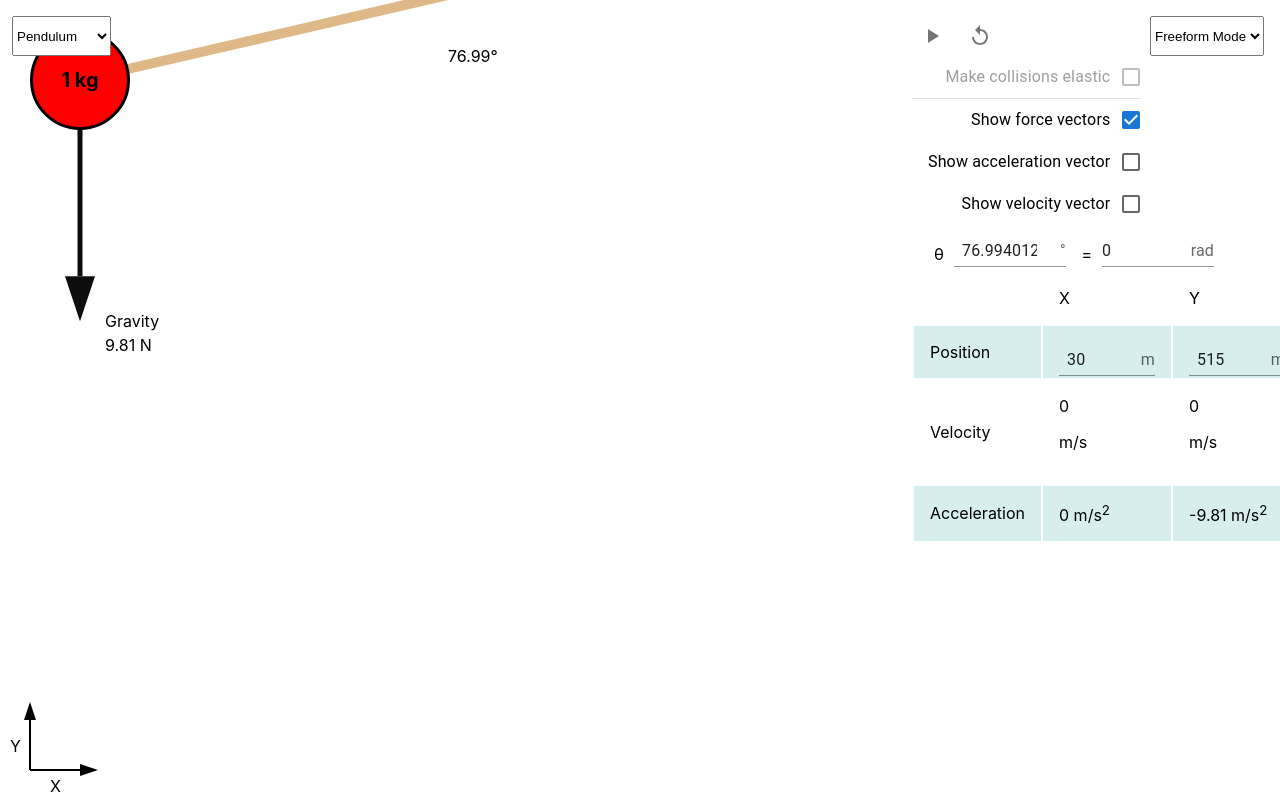
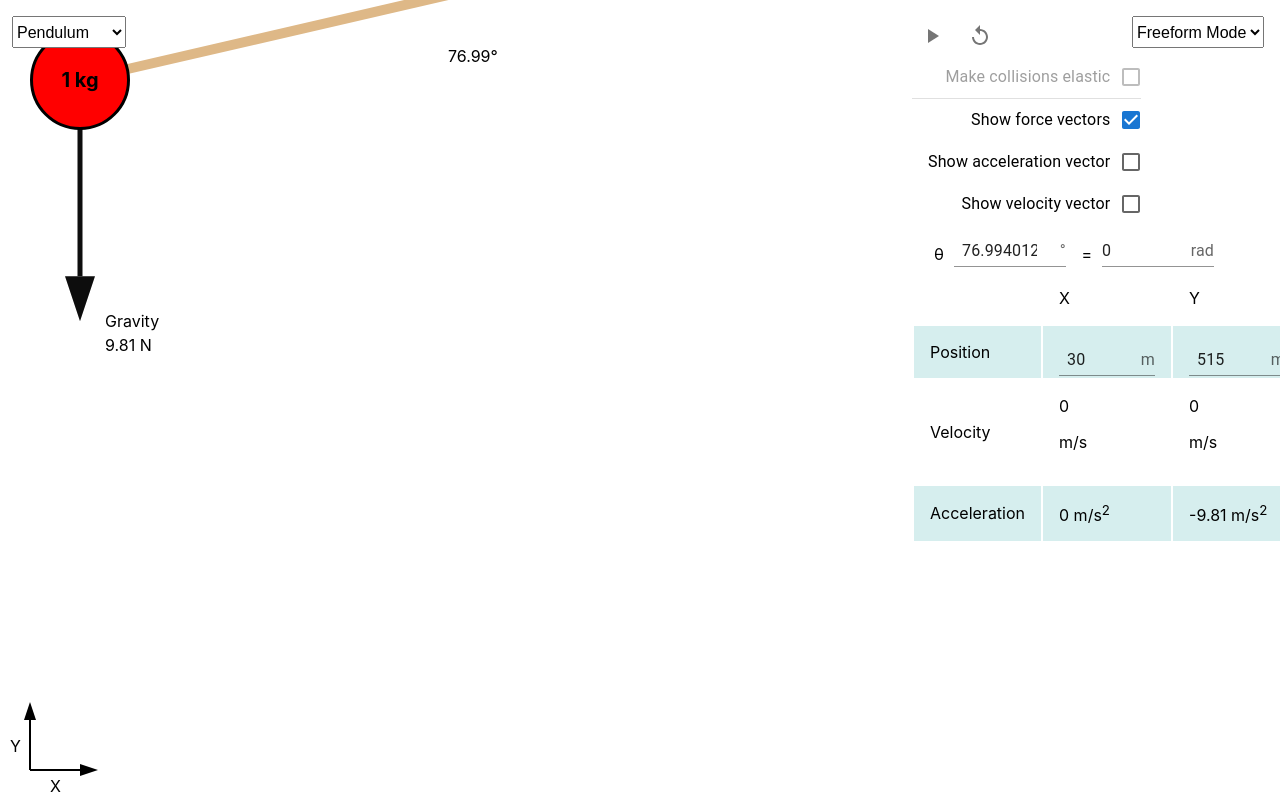
Before and after one commit to brynnchernosky/physics-mechanics-simulator, a React (Create React App) app: page / in a window 1280 px wide. Shown: the top 804 px of the page. Built offline with nearby package versions, Linux system fonts and the light colour scheme.

Commit message:
style select menus

```diff
--- a/src/App.scss
+++ b/src/App.scss
@@ -1,3 +1,4 @@
+
 * {
   box-sizing: border-box;
 }
--- a/src/App.tsx
+++ b/src/App.tsx
@@ -958,18 +958,21 @@ function App() {
                     left: xMin + 12 + "px",
                   }}
                 >
+                  <div
+                    className="dropdownMenu">
                   <select
                     value={simulationType}
                     onChange={(event) => {
                       setSimulationType(event.target.value);
                     }}
-                    style={{ height: "3em" }}
+                    style={{height: "2em", width: "100%", fontSize: "16px"}}
                   >
                     <option value="Free Weight">Free Weight</option>
                     <option value="Incline Plane">Incline Plane</option>
                     <option value="Pendulum">Pendulum</option>
                   </select>
-                </div>
+                  </div>
+                 </div>
               )}
             </div>
             <div className="alerts">
@@ -1115,15 +1118,19 @@ function App() {
                 </Tooltip>
               )}
             </Stack>
+            <div
+                    className="dropdownMenu">
             <select
               value={mode}
               onChange={(event) => {
                 setMode(event.target.value);
               }}
+              style={{height: "2em", width: "100%", fontSize: "16px"}}
             >
               <option value="Freeform">Freeform Mode</option>
               <option value="Review">Review Mode</option>
             </select>
+            </div>
           </div>
           {mode == "Review" && (
             <div className="wordProblemBox">
```
